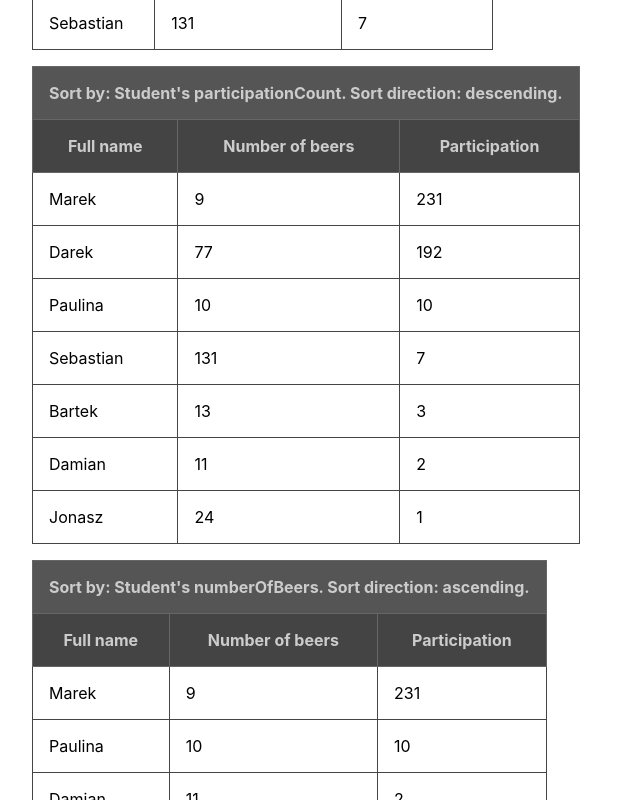
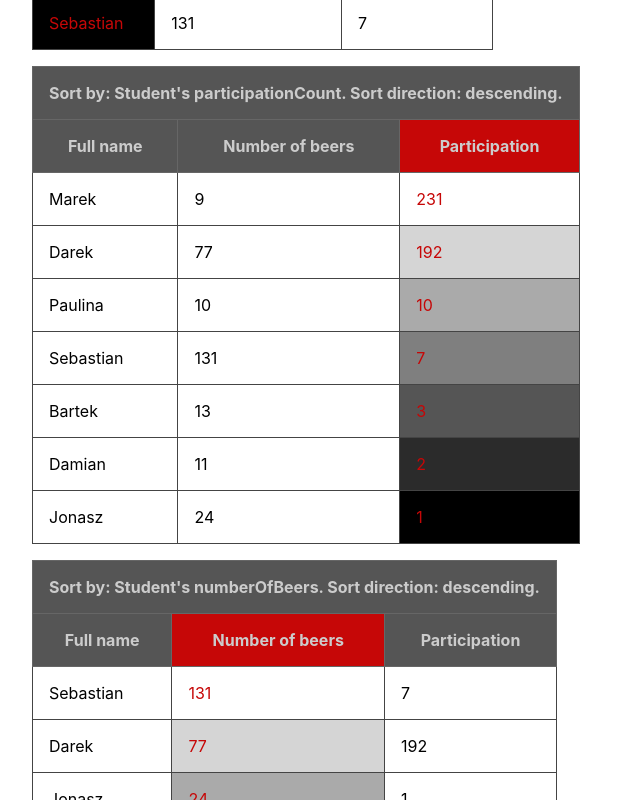
Before and after one commit to argasek/codebrainers-2020-09, a React (Create React App) app: page / in a window 1280 px wide. Shown: the part 460-1260 px from the top of the page, without its empty margins (0-640 px from the left). Built offline with nearby package versions, Linux system fonts and the light colour scheme.

Commit message:
Homework - Complete Task 1, 2 and 3.

```diff
--- a/src/App.js
+++ b/src/App.js
@@ -8,7 +8,7 @@ function App() {
         <div>
             <StudentList students={codebrainersStudents} sortBy="fullName" sortDirection="ascending"/>
             <StudentList students={codebrainersStudents} sortBy="participationCount" sortDirection="descending"/>
-            <StudentList students={codebrainersStudents} sortBy="numberOfBeers" sortDirection="ascending"/>
+            <StudentList students={codebrainersStudents} sortBy="numberOfBeers" sortDirection="descending"/>
         </div>
     );
 }
--- a/src/components/StudentList.js
+++ b/src/components/StudentList.js
@@ -7,8 +7,8 @@ function StudentList(props) {
     const sortBy = props.sortBy;
     const sortDirection = props.sortDirection;
 
-    const multiplier = (sortDirection  === "ascending") ?
-        1 : (sortDirection  === "descending") ? -1 : 0;
+    const multiplier = (sortDirection === "ascending") ?
+        1 : (sortDirection === "descending") ? -1 : 0;
 
     const sortedStudents = students.sort((student1, student2) => {
         const a = student1[sortBy];
@@ -23,6 +23,18 @@ function StudentList(props) {
         return 0;
     });
 
+    const highlightStyle = {backgroundColor: '#c60707'};
+    const regularStyle = {backgroundColor: '#555'};
+
+    function highlightHeader(headerName) {
+        if (sortBy === headerName){
+            return highlightStyle;
+        }
+        return regularStyle;
+    }
+
+    let counter = 0;
+
     return (
         <table className='student-table' cellSpacing="0" cellPadding="0">
             <thead>
@@ -33,14 +45,15 @@ function StudentList(props) {
                 </th>
             </tr>
             <tr>
-                <th>Full name</th>
-                <th>Number of beers</th>
-                <th>Participation</th>
+                <th style={highlightHeader('fullName')}>Full name</th>
+                <th style={highlightHeader('numberOfBeers')}>Number of beers</th>
+                <th style={highlightHeader('participationCount')}>Participation</th>
             </tr>
             </thead>
             <tbody>
             {
-                sortedStudents.map((student, index) => <StudentRow student={student} key={index}/>)
+                sortedStudents.map((student, index) =>
+                    <StudentRow student={student} key={index} sortBy={sortBy} counter={counter++} />)
             }
             </tbody>
         </table>
--- a/src/components/StudentRow.js
+++ b/src/components/StudentRow.js
@@ -1,13 +1,41 @@
 import React from "react";
+import {codebrainersStudents} from "../models/student";
 
 export default function StudentRow(props) {
     const student = props.student;
+    const sortBy = props.sortBy;
+    let counter = props.counter;
+
+    const numberOfStudents = codebrainersStudents.length;
+
     const {fullName, numberOfBeers, participationCount} = student;
+
+    function setOpacity(counter) {
+        let opacityAmount = 100 / (numberOfStudents - 1) * counter * 0.01;
+        return opacityAmount;
+    }
+
+    const r = 0;
+    const g = 0;
+    const b = 0;
+    const a = setOpacity(counter);
+    const opacityColor = 'rgba' + '(' + r + ',' + g + ',' + b + ',' + a + ')';
+
+    const columnHighlightStyle = {backgroundColor: opacityColor, color: '#c60707'};
+    const columnRegularStyle = {backgroundColor: '#fff'};
+
+    function gradientHighlightColumn(sortByColumnName) {
+        if (sortBy === sortByColumnName) {
+            return columnHighlightStyle;
+        }
+        return columnRegularStyle;
+    }
+
     return (
         <tr>
-            <td> {fullName} </td>
-            <td> {numberOfBeers}</td>
-            <td> {participationCount}</td>
+            <td style={gradientHighlightColumn('fullName')}> {fullName} </td>
+            <td style={gradientHighlightColumn('numberOfBeers')}> {numberOfBeers}</td>
+            <td style={gradientHighlightColumn('participationCount')}> {participationCount}</td>
         </tr>
     );
 }
```
